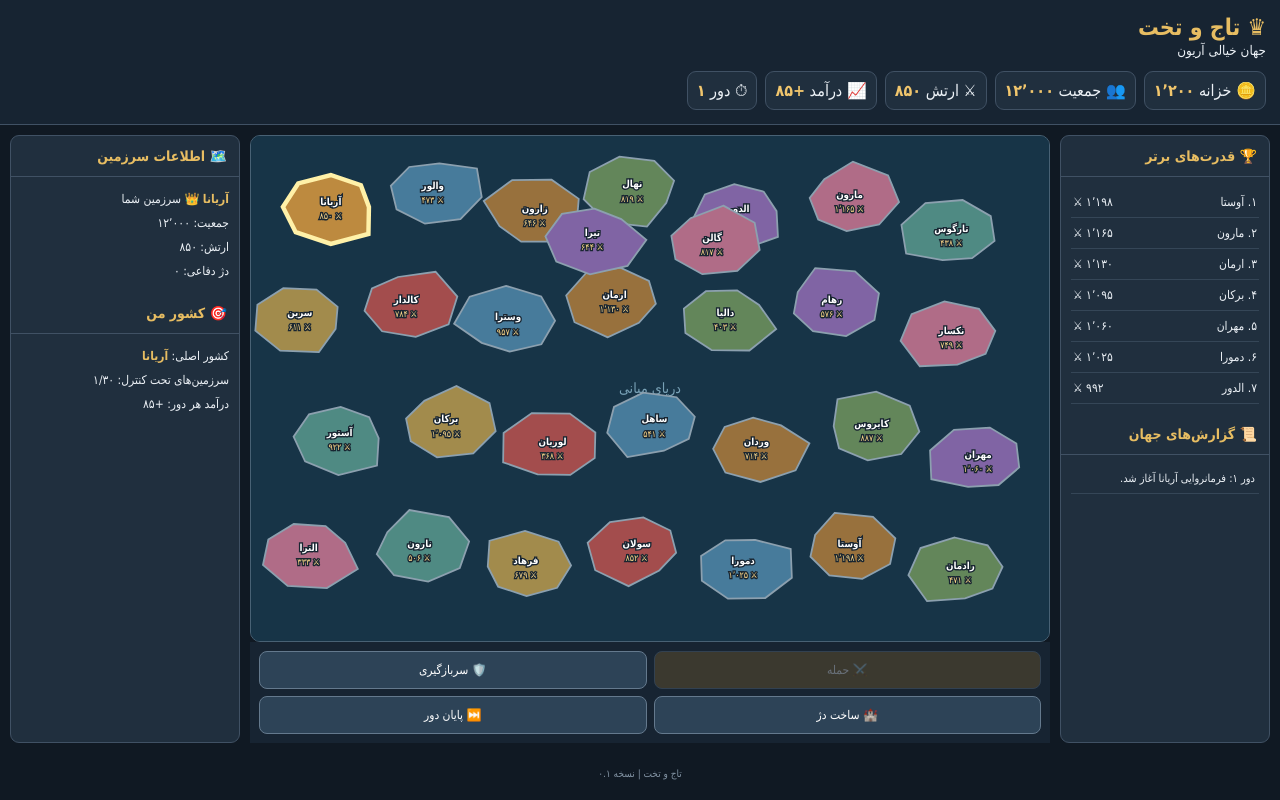
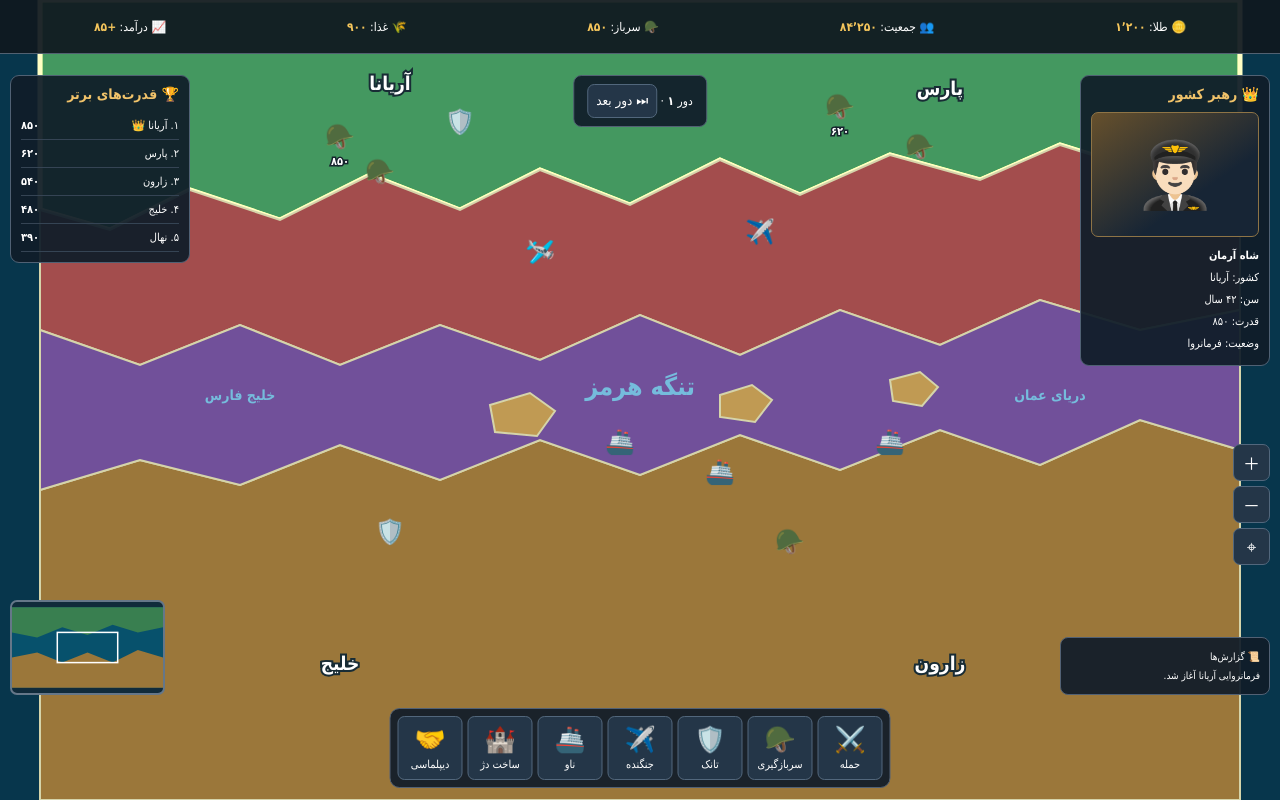
Before and after one commit to aaaaaaamiri/taj-o-takht, a plain HTML site: page index.html in a window 1280 px wide. Drawn offline with Linux system fonts and the light colour scheme.

Commit message:
Update index.html

```diff
--- a/index.html
+++ b/index.html
@@ -3,294 +3,242 @@
 <html lang="fa" dir="rtl">
 <head>
 <meta charset="UTF-8">
-<meta name="viewport" content="width=device-width, initial-scale=1.0">
+<meta name="viewport" content="width=device-width, initial-scale=1, maximum-scale=1">
 <title>تاج و تخت</title>
 <style>
 *{box-sizing:border-box}
-body{margin:0;background:#101923;color:#edf2f7;font-family:Tahoma,Arial}
-header{padding:14px;background:#172432;border-bottom:1px solid #405164}
-.brand{font-size:23px;color:#e7bd62;font-weight:bold}
-.stats{display:flex;gap:8px;flex-wrap:wrap;margin-top:12px}
-.stat,.panel{background:#202f3e;border:1px solid #405164;border-radius:9px;padding:9px}
-.stat b{color:#f1c66d}
-main{display:grid;grid-template-columns:210px 1fr 230px;gap:10px;padding:10px;max-width:1400px;margin:auto}
-.panel{padding:0;overflow:hidden}
-.panel h3{margin:0;padding:12px;color:#e7bd62;border-bottom:1px solid #405164;font-size:14px}
-.inside{padding:10px}
-.mapbox{background:#173447;border:1px solid #486174;border-radius:10px;overflow:hidden}
-svg{width:100%;height:auto;display:block}
-.land{stroke:#8ca0af;stroke-width:2;cursor:pointer}
-.land:hover{stroke:white;stroke-width:4}
-.sel{stroke:#fff1a8;stroke-width:5}
-.label{fill:white;font:bold 11px Tahoma;text-anchor:middle;pointer-events:none;paint-order:stroke;stroke:#182531;stroke-width:3px}
-.army{fill:#ffda8a;font:10px Tahoma;text-anchor:middle;pointer-events:none;paint-order:stroke;stroke:#182531;stroke-width:3px}
-.actions{display:grid;grid-template-columns:repeat(2,1fr);gap:7px;padding:9px;background:#172432}
-button{padding:11px 5px;border:1px solid #64798d;border-radius:8px;background:#2d4357;color:white;font:12px Tahoma;cursor:pointer}
-button:disabled{opacity:.35}
-.primary{background:#80602c}
-.rank{display:flex;justify-content:space-between;padding:8px 2px;border-bottom:1px solid #354657;font-size:12px}
-.detail{line-height:2;font-size:12px}
-.gold{color:#e7bd62}
-.log{font-size:11px;line-height:1.8;max-height:170px;overflow:auto}
-.log div{border-bottom:1px solid #354657;padding:4px}
-footer{text-align:center;color:#8293a3;font-size:10px;padding:15px}
-@media(max-width:850px){
-main{grid-template-columns:1fr}
+body{margin:0;background:#071522;color:#fff;font-family:Tahoma,Arial;overflow:hidden}
+button{font-family:inherit;cursor:pointer;color:white;background:#243648;border:1px solid #52677c;border-radius:7px;padding:8px}
+button:hover{background:#3b5269}
+#game{height:100dvh;width:100vw;position:relative;overflow:hidden}
+#mapArea{position:absolute;inset:0;background:#07364c;overflow:hidden;touch-action:none}
+#map{width:100%;height:100%;transform-origin:center;cursor:grab}
+#map:active{cursor:grabbing}
+.sea{fill:#07516c}
+.land{stroke:#d5d4aa;stroke-width:2;cursor:pointer;transition:.15s}
+.land:hover{stroke:#fff;stroke-width:4;filter:brightness(1.15)}
+.selected{stroke:#fff4a4;stroke-width:5;filter:brightness(1.2)}
+.countryName{fill:white;font:bold 19px Tahoma;text-anchor:middle;pointer-events:none;paint-order:stroke;stroke:#182c35;stroke-width:4px}
+.unit{font-size:24px;text-anchor:middle;cursor:pointer}
+.unitText{fill:white;font:bold 11px Tahoma;text-anchor:middle;paint-order:stroke;stroke:#15232d;stroke-width:3px}
+.waterText{fill:#77d7ed;font:bold 25px Tahoma;text-anchor:middle;opacity:.8}
+#topbar{position:absolute;top:0;left:0;right:0;min-height:54px;background:#101820ed;border-bottom:1px solid #526171;display:flex;align-items:center;justify-content:space-around;gap:7px;padding:7px;z-index:5;flex-wrap:wrap}
+.stat{font-size:12px;white-space:nowrap}.stat b{color:#f5c65c}
+#rank{position:absolute;top:75px;left:10px;width:180px;background:#111d29eF;border:1px solid #506174;border-radius:9px;padding:10px;z-index:4}
+#rank h3,#leader h3{margin:0 0 10px;color:#f1c36a;font-size:14px}
+.rankrow{font-size:11px;padding:7px 0;border-bottom:1px solid #354454;display:flex;justify-content:space-between}
+#leader{position:absolute;top:75px;right:10px;width:190px;background:#111d29ef;border:1px solid #506174;border-radius:9px;padding:10px;z-index:4}
+.portrait{height:125px;border-radius:7px;background:linear-gradient(145deg,#66502c,#172535 65%);display:grid;place-items:center;font-size:65px;margin-bottom:8px;border:1px solid #8e7446}
+.info{font-size:11px;line-height:2}
+#bottom{position:absolute;bottom:12px;left:50%;transform:translateX(-50%);display:flex;gap:5px;background:#111d29ed;border:1px solid #526174;padding:7px;border-radius:10px;z-index:5;max-width:96vw;overflow-x:auto}
+.action{min-width:65px;text-align:center;font-size:11px}
+.action span{display:block;font-size:25px;margin-bottom:4px}
+#minimap{position:absolute;bottom:105px;left:10px;width:155px;height:95px;background:#102b3b;border:2px solid #657789;border-radius:7px;z-index:3}
+#notice{position:absolute;bottom:105px;right:10px;width:210px;max-height:115px;overflow:auto;background:#111d29ed;border:1px solid #526174;border-radius:8px;padding:9px;font-size:10px;line-height:1.9;z-index:3}
+#controls{position:absolute;right:10px;bottom:235px;display:grid;gap:5px;z-index:4}
+#controls button{width:37px;height:37px;font-size:17px;padding:0}
+#turnBox{position:absolute;top:75px;left:50%;transform:translateX(-50%);background:#111d29ed;border:1px solid #526174;border-radius:8px;padding:8px 13px;z-index:3;font-size:12px;white-space:nowrap}
+@media(max-width:650px){
+#rank{width:125px;top:112px;left:5px;padding:7px}
+#leader{width:125px;top:112px;right:5px;padding:7px}
+.portrait{height:80px;font-size:45px}
+.rankrow{font-size:9px}
+#topbar{justify-content:center}
+#turnBox{top:175px}
+#notice{width:145px;bottom:105px;font-size:9px}
+#minimap{width:115px;height:75px}
+#bottom{bottom:5px}
+.action{min-width:54px;font-size:10px}
 }
 </style>
 </head>
 <body>
-
-<header>
-<div class="brand">♛ تاج و تخت</div>
-<small>جهان خیالی آریون</small>
-<div class="stats">
-<div class="stat">🪙 خزانه <b id="gold">۱۲۰۰</b></div>
-<div class="stat">👥 جمعیت <b id="pop">۸۴۰۰۰</b></div>
-<div class="stat">⚔ ارتش <b id="army">۸۵۰</b></div>
-<div class="stat">📈 درآمد <b id="income">+۸۵</b></div>
-<div class="stat">⏱ دور <b id="turn">۱</b></div>
-</div>
-</header>
-
-<main>
-
-<aside class="panel">
-<h3>🏆 قدرت‌های برتر</h3>
-<div class="inside" id="ranking"></div>
-<h3>📜 گزارش‌های جهان</h3>
-<div class="inside log" id="log"></div>
-</aside>
-
-<section>
-<div class="mapbox">
-<svg viewBox="0 0 900 570">
-<rect width="900" height="570" fill="#173447"/>
-<text x="450" y="290" fill="#79a2b7" text-anchor="middle">دریای میانی</text>
-<g id="territories"></g>
+<div id="game">
+<div id="mapArea">
+<svg id="map" viewBox="0 0 1200 800" preserveAspectRatio="xMidYMid meet">
+<rect width="1200" height="800" class="sea"/>
+<path d="M0 0H1200V800H0Z" fill="#06425b"/>
+<g id="countries">
+<!-- ساحل شمالی -->
+<path id="c0" class="land selected" fill="#397f50" d="M0 0H1200V150L1100 170 1020 145 940 180 850 155 760 195 680 160 590 205 500 170 420 210 330 175 240 220 150 190 70 230 0 210Z"/>
+<path id="c1" class="land" fill="#a34d4d" d="M0 210L70 230 150 190 240 220 330 175 420 210 500 170 590 205 680 160 760 195 850 155 940 180 1020 145 1100 170 1200 150V310L1100 330 1000 300 900 345 800 310 700 355 600 315 500 360 400 325 300 365 200 325 100 365 0 330Z"/>
+<!-- ساحل جنوبی -->
+<path id="c2" class="land" fill="#9b773a" d="M0 490L100 460 200 485 300 445 400 480 500 440 600 475 700 435 800 470 900 430 1000 465 1100 420 1200 450V800H0Z"/>
+<path id="c3" class="land" fill="#71509a" d="M0 330L100 365 200 325 300 365 400 325 500 360 600 315 700 355 800 310 900 345 1000 300 1100 330 1200 310V450L1100 420 1000 465 900 430 800 470 700 435 600 475 500 440 400 480 300 445 200 485 100 460 0 490Z"/>
+<!-- جزایر -->
+<path class="land" fill="#c09a53" d="M450 405l40 -12 25 18 -18 25 -42 -4Z"/>
+<path class="land" fill="#c09a53" d="M680 395l32 -10 20 15 -17 22 -35 -5Z"/>
+<path class="land" fill="#c09a53" d="M850 380l30 -8 18 15 -16 19 -29 -5Z"/>
+</g>
+<g>
+<text x="350" y="90" class="countryName">آریانا</text>
+<text x="900" y="95" class="countryName">پارس</text>
+<text x="300" y="670" class="countryName">خلیج</text>
+<text x="900" y="670" class="countryName">زارون</text>
+<text x="600" y="395" class="waterText">تنگه هرمز</text>
+<text x="200" y="400" class="waterText" style="font-size:14px">خلیج فارس</text>
+<text x="1010" y="400" class="waterText" style="font-size:14px">دریای عمان</text>
+</g>
+<g id="units">
+<text x="300" y="145" class="unit">🪖</text>
+<text x="340" y="180" class="unit">🪖</text>
+<text x="420" y="130" class="unit">🛡️</text>
+<text x="800" y="115" class="unit">🪖</text>
+<text x="880" y="155" class="unit">🪖</text>
+<text x="500" y="260" class="unit">🛩️</text>
+<text x="720" y="240" class="unit">✈️</text>
+<text x="350" y="540" class="unit">🛡️</text>
+<text x="750" y="550" class="unit">🪖</text>
+<text x="580" y="450" class="unit">🚢</text>
+<text x="680" y="480" class="unit">🚢</text>
+<text x="850" y="450" class="unit">🚢</text>
+<text x="300" y="165" class="unitText">۸۵۰</text>
+<text x="800" y="135" class="unitText">۶۲۰</text>
+</g>
 </svg>
 </div>
 
-<div class="actions">
-<button class="primary" id="attack">⚔️ حمله</button>
-<button id="recruit">🛡️ سربازگیری</button>
-<button id="fort">🏰 ساخت دژ</button>
-<button id="end">⏭️ پایان دور</button>
+<div id="topbar">
+<div class="stat">🪙 طلا: <b id="gold">۱۲۰۰</b></div>
+<div class="stat">👥 جمعیت: <b id="population">۸۴۰۰۰</b></div>
+<div class="stat">🪖 سرباز: <b id="army">۸۵۰</b></div>
+<div class="stat">🌾 غذا: <b id="food">۹۰۰</b></div>
+<div class="stat">📈 درآمد: <b>+۸۵</b></div>
 </div>
-</section>
 
-<aside class="panel">
-<h3>🗺️ اطلاعات سرزمین</h3>
-<div class="inside detail" id="details">یک سرزمین را انتخاب کن.</div>
-<h3>🎯 کشور من</h3>
-<div class="inside detail" id="mine"></div>
-</aside>
+<div id="turnBox">دور <b id="turn">۱</b> · <button onclick="nextTurn()">⏭ دور بعد</button></div>
 
-</main>
+<div id="rank">
+<h3>🏆 قدرت‌های برتر</h3>
+<div class="rankrow"><span>۱. آریانا 👑</span><b>۸۵۰</b></div>
+<div class="rankrow"><span>۲. پارس</span><b>۶۲۰</b></div>
+<div class="rankrow"><span>۳. زارون</span><b>۵۴۰</b></div>
+<div class="rankrow"><span>۴. خلیج</span><b>۴۸۰</b></div>
+<div class="rankrow"><span>۵. نهال</span><b>۳۹۰</b></div>
+</div>
 
-<footer>تاج و تخت | نسخه ۰.۱</footer>
+<div id="leader">
+<h3>👑 رهبر کشور</h3>
+<div class="portrait">👨🏻‍✈️</div>
+<div class="info">
+<b>شاه آرمان</b><br>
+کشور: آریانا<br>
+سن: ۴۲ سال<br>
+قدرت: ۸۵۰<br>
+وضعیت: فرمانروا
+</div>
+</div>
+
+<div id="controls">
+<button onclick="zoom(1.2)">＋</button>
+<button onclick="zoom(.8)">－</button>
+<button onclick="resetZoom()">⌖</button>
+</div>
+
+<div id="minimap">
+<svg viewBox="0 0 300 160" width="100%" height="100%">
+<rect width="300" height="160" fill="#07516c"/>
+<path d="M0 0H300V40L250 50 200 35 150 55 100 40 50 60 0 50Z" fill="#397f50"/>
+<path d="M0 100L50 90 100 110 150 90 200 110 250 85 300 100V160H0Z" fill="#9b773a"/>
+<rect x="90" y="50" width="120" height="60" fill="none" stroke="white" stroke-width="3"/>
+</svg>
+</div>
+
+<div id="notice">📜 گزارش‌ها<br>فرمانروایی آریانا آغاز شد.</div>
+
+<div id="bottom">
+<button class="action" onclick="attack()"> <span>⚔️</span>حمله</button>
+<button class="action" onclick="recruit()"> <span>🪖</span>سربازگیری</button>
+<button class="action" onclick="buyUnit('tank')"> <span>🛡️</span>تانک</button>
+<button class="action" onclick="buyUnit('plane')"> <span>✈️</span>جنگنده</button>
+<button class="action" onclick="buyUnit('ship')"> <span>🚢</span>ناو</button>
+<button class="action" onclick="build()"> <span>🏰</span>ساخت دژ</button>
+<button class="action" onclick="diplomacy()"> <span>🤝</span>دیپلماسی</button>
+</div>
+</div>
 
 <script>
-const names=[
-"آریانا","والور","زارون","نهال","الدور",
-"مارون","تارگوس","سرین","کالدار","وسترا",
-"ارمان","دالیا","رهام","نکسار","آستور",
-"برکان","لوریان","ساهل","وردان","کایروس",
-"مهران","الترا","نارون","فرهاد","سولان",
-"دمورا","آوستا","رادمان","تیرا","گالن"
+let gold=1200,army=850,food=900,turn=1,zoomLevel=1;
+let selected=0;
+const countries=[
+{name:"آریانا",army:850,owner:true},
+{name:"پارس",army:620,owner:false},
+{name:"زارون",army:540,owner:false},
+{name:"خلیج",army:480,owner:false}
 ];
 
-const positions=[
-[90,80],[205,62],[320,88],[430,60],[550,88],
-[675,72],[790,110],[55,205],[175,190],[290,210],
-[410,185],[535,205],[655,190],[790,225],[100,340],
-[220,325],[340,350],[455,325],[570,350],[700,330],
-[820,365],[65,470],[190,465],[310,485],[435,465],
-[555,485],[675,465],[800,490],[385,115],[520,120]
-];
-
-const colors=[
-"#a34d4d","#477b9b","#98713d","#63865a",
-"#8064a4","#b06c87","#4f8a83","#a28b4c"
-];
-
-let states=names.map((name,i)=>({
-name,
-x:positions[i][0],
-y:positions[i][1],
-army:i===0?850:300+(i*173)%900,
-pop:12000+(i*3901)%25000,
-owner:i===0,
-fort:0,
-color:i===0?"#bd8a3f":colors[i%8]
-}));
-
-let selected=0;
-let gold=1200;
-let turn=1;
-
-const ns="http://www.w3.org/2000/svg";
-
-function shape(c,i){
-let points=[];
-for(let k=0;k<8;k++){
-let angle=k*Math.PI/4+i*.17;
-let r=43+(i*13+k*17)%19;
-points.push(
-(c.x+Math.cos(angle)*r)+","+
-(c.y+Math.sin(angle)*r*.72)
-);
-}
-return points.join(" ");
+function report(text){
+document.getElementById("notice").innerHTML+=
+"<br>• "+text;
 }
 
-function fmt(n){
-return n.toLocaleString("fa-IR");
+function update(){
+document.getElementById("gold").textContent=gold.toLocaleString("fa-IR");
+document.getElementById("army").textContent=army.toLocaleString("fa-IR");
+document.getElementById("food").textContent=food.toLocaleString("fa-IR");
+document.getElementById("turn").textContent=turn.toLocaleString("fa-IR");
+document.getElementById("population").textContent=(84000+turn*250).toLocaleString("fa-IR");
 }
 
-function log(message){
-let d=document.createElement("div");
-d.textContent="دور "+fmt(turn)+": "+message;
-document.querySelector("#log").prepend(d);
+function recruit(){
+if(gold<150){report("طلا برای سربازگیری کافی نیست.");return;}
+gold-=150;army+=120;countries[0].army=army;
+report("۱۲۰ سرباز جدید جذب شدند.");update();
 }
 
-function draw(){
-let g=document.querySelector("#territories");
-g.innerHTML="";
-
-states.forEach((c,i)=>{
-let p=document.createElementNS(ns,"polygon");
-p.setAttribute("points",shape(c,i));
-p.setAttribute("fill",c.owner?"#bd8a3f":c.color);
-p.setAttribute("class","land"+(i===selected?" sel":""));
-p.onclick=()=>{
-selected=i;
-draw();
-};
-g.append(p);
-
-let t=document.createElementNS(ns,"text");
-t.setAttribute("x",c.x);
-t.setAttribute("y",c.y-2);
-t.setAttribute("class","label");
-t.textContent=c.name;
-g.append(t);
-
-let a=document.createElementNS(ns,"text");
-a.setAttribute("x",c.x);
-a.setAttribute("y",c.y+14);
-a.setAttribute("class","army");
-a.textContent="⚔ "+fmt(c.army);
-g.append(a);
-});
-
-let c=states[selected];
-let own=states.filter(x=>x.owner);
-let total=own.reduce((s,x)=>s+x.army,0);
-
-document.querySelector("#details").innerHTML=
-'<b class="gold">'+c.name+'</b>'+
-(c.owner?' 👑 سرزمین شما':' · مستقل')+
-'<br>جمعیت: '+fmt(c.pop)+
-'<br>ارتش: '+fmt(c.army)+
-'<br>دژ دفاعی: '+fmt(c.fort);
-
-document.querySelector("#mine").innerHTML=
-'کشور اصلی: <b class="gold">آریانا</b>'+
-'<br>سرزمین‌های تحت کنترل: '+fmt(own.length)+'/۳۰'+
-'<br>درآمد هر دور: +'+fmt(own.length*85);
-
-document.querySelector("#ranking").innerHTML=
-[...states].sort((a,b)=>b.army-a.army)
-.slice(0,7).map((c,i)=>
-'<div class="rank"><span>'+fmt(i+1)+
-'. '+c.name+(c.owner?' 👑':'')+
-'</span><span>'+fmt(c.army)+' ⚔</span></div>'
-).join("");
-
-document.querySelector("#gold").textContent=fmt(gold);
-document.querySelector("#pop").textContent=
-fmt(own.reduce((s,x)=>s+x.pop,0));
-document.querySelector("#army").textContent=fmt(total);
-document.querySelector("#income").textContent="+"+fmt(own.length*85);
-document.querySelector("#turn").textContent=fmt(turn);
-
-document.querySelector("#attack").disabled=
-c.owner||total<=c.army;
+function buyUnit(type){
+let price={tank:350,plane:500,ship:650};
+let title={tank:"تانک",plane:"جنگنده",ship:"ناو جنگی"};
+if(gold<price[type]){report("طلا کافی نیست.");return;}
+gold-=price[type];
+report(title[type]+" خریداری شد.");
+let group=document.getElementById("units");
+let u=document.createElementNS("http://www.w3.org/2000/svg","text");
+u.setAttribute("x",300+Math.random()*500);
+u.setAttribute("y",180+Math.random()*350);
+u.setAttribute("class","unit");
+u.textContent={tank:"🛡️",plane:"✈️",ship:"🚢"}[type];
+group.appendChild(u);
+update();
 }
 
-document.querySelector("#recruit").onclick=()=>{
-if(gold<150){
-log("سکه کافی برای سربازگیری نداری.");
-return;
+function attack(){
+let target=countries.find(c=>!c.owner);
+if(!target){report("کشور مستقلی برای حمله باقی نمانده.");return;}
+if(army<=target.army){report("ارتش شما برای این حمله کافی نیست.");return;}
+target.owner=true;
+army=Math.floor(army*.7);
+target.army=Math.floor(army*.3);
+countries[0].army=army;
+report("پیروزی! کشور "+target.name+" تصرف شد.");
+update();
 }
-gold-=150;
-states[0].army+=120;
-log("۱۲۰ سرباز به ارتش آریانا پیوستند.");
-draw();
-};
 
-document.querySelector("#fort").onclick=()=>{
-let c=states[selected];
-if(!c.owner){
-log("فقط در سرزمین خودت می‌توانی دژ بسازی.");
-return;
+function build(){
+if(gold<300){report("برای ساخت دژ ۳۰۰ طلا لازم است.");return;}
+gold-=300;report("یک دژ دفاعی ساخته شد.");update();
 }
-if(gold<300){
-log("ساخت دژ ۳۰۰ سکه هزینه دارد.");
-return;
+
+function diplomacy(){
+report("فرستاده آریانا برای مذاکره اعزام شد.");
 }
-gold-=300;
-c.fort++;
-log("در "+c.name+" دژ ساخته شد.");
-draw();
-};
 
-document.querySelector("#attack").onclick=()=>{
-let target=states[selected];
-let total=states.filter(x=>x.owner)
-.reduce((s,x)=>s+x.army,0);
-let force=Math.floor(total*.55);
+function nextTurn(){
+turn++;gold+=85;food+=30;army+=20;
+countries[0].army=army;
+report("درآمد و منابع دور جدید دریافت شد.");
+update();
+}
 
-if(target.owner||total<=target.army)return;
-
-if(force>target.army+100){
-target.owner=true;
-target.army=Math.max(100,force-target.army);
-gold+=180;
-log("پیروزی! "+target.name+" تصرف شد.");
-}else{
-states[0].army=Math.max(
-100,states[0].army-Math.floor(force*.35)
-);
-log("حمله به "+target.name+" شکست خورد.");
+function zoom(v){
+zoomLevel=Math.min(2.5,Math.max(.7,zoomLevel*v));
+document.getElementById("map").style.transform="scale("+zoomLevel+")";
 }
-draw();
-};
-
-document.querySelector("#end").onclick=()=>{
-turn++;
-let own=states.filter(x=>x.owner);
-gold+=own.length*85;
-
-own.forEach(c=>{
-c.army+=12+Math.floor(c.pop/5000);
-});
-
-states.filter(x=>!x.owner).forEach(c=>{
-if(Math.random()<.12)c.army+=30;
-});
-
-log("درآمد دریافت شد و ارتش‌ها تقویت شدند.");
-
-if(own.length===30){
-log("پیروزی نهایی! تمام سرزمین‌ها متحد شدند.");
+function resetZoom(){
+zoomLevel=1;
+document.getElementById("map").style.transform="scale(1)";
 }
-draw();
-};
-
-log("فرمانروایی آریانا آغاز شد.");
-draw();
+update();
 </script>
 </body>
 </html>
```
